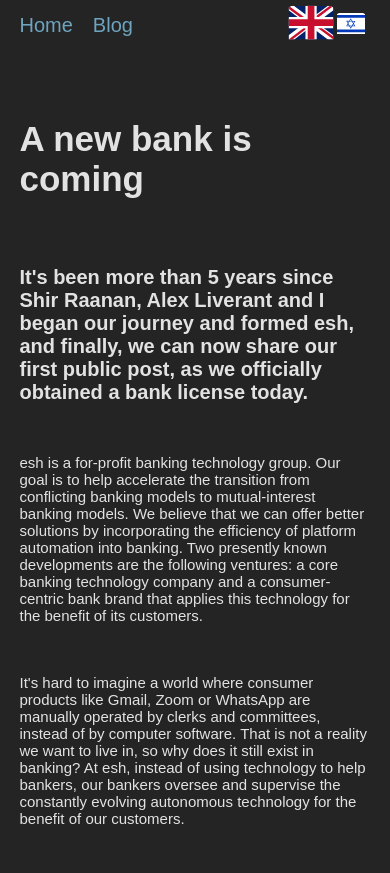
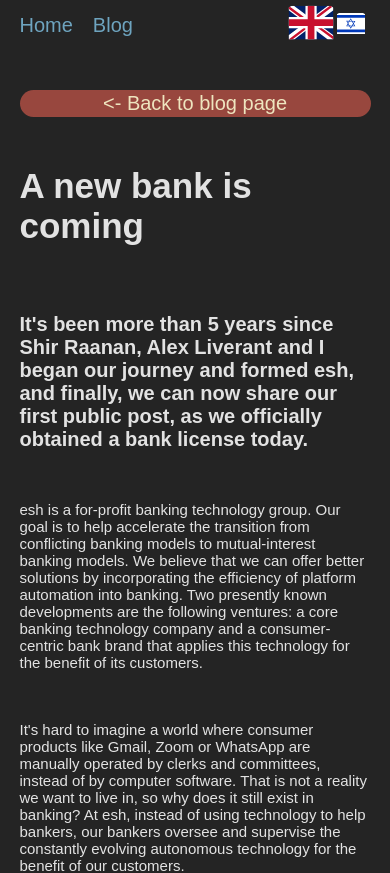
Before and after one commit to Nim-C/blog-home-assignment, a React (Vite) app: page /blog/a-new-bank-is-coming in a window 390 px wide. Shown: the top 873 px of the page. Built offline with nearby package versions, Linux system fonts and the light colour scheme.

Commit message:
more styling

```diff
--- a/src/components/Header/styles.scss
+++ b/src/components/Header/styles.scss
@@ -1,4 +1,6 @@
 header {
+  z-index: 1;
+
   position: sticky;
   top: 0;
   left: 0;
--- a/src/components/PostContent/index.tsx
+++ b/src/components/PostContent/index.tsx
@@ -1,4 +1,5 @@
 import { FC } from 'react';
+import { Link } from 'react-router-dom';
 import { Post } from 'src/types';
 
 import './styles.scss';
@@ -22,6 +23,9 @@ const PostContent: FC<PostContentProps> = ({ post }) => {
 
   return (
     <section id="post-content">
+      <Link to="/blog/" id="button-back-to-blog">
+        {'<- Back to blog page'}
+      </Link>
       <h2>{post.mainTitle}</h2>
       <h4>{post.summary}</h4>
       {paragraphs}
--- a/src/components/PostContent/styles.scss
+++ b/src/components/PostContent/styles.scss
@@ -1,4 +1,5 @@
 #post-content {
+  position: relative;
   margin-top: 40px;
 
   display: flex;
@@ -19,3 +20,24 @@
     font-size: 1.5rem;
   }
 }
+
+#button-back-to-blog {
+  box-sizing: border-box;
+  padding: 0.1em 0.2em;
+  width: 20rem;
+
+  font-size: 2rem;
+  text-align: center;
+  color: var(--lemon-meringue);
+  background-color: transparent;
+  border-radius: 2em;
+
+  transition: width 0.2s ease-in;
+}
+
+@media screen and (max-width: 480px) {
+  #button-back-to-blog {
+    width: 100%;
+    background-color: var(--chestnut);
+  }
+}
--- a/src/pages/Blog/styles.scss
+++ b/src/pages/Blog/styles.scss
@@ -5,13 +5,12 @@
   gap: 5rem;
 
   .blog-post-link {
-    color: var(--tea-green);
+    width: 33%;
 
+    color: var(--baby-pink);
     &:hover {
-      color: var(--baby-pink);
+      color: var(--tea-green);
     }
-
-    width: 33%;
 
     h4 {
       font-size: 2.5rem;
@@ -22,4 +21,12 @@
       font-size: 1.5rem;
     }
   }
+
+  @media screen and (max-width: 480px) {
+    flex-direction: column;
+
+    .blog-post-link {
+      width: 100%;
+    }
+  }
 }
```
